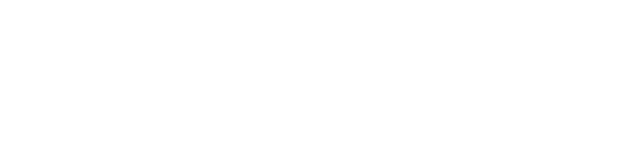
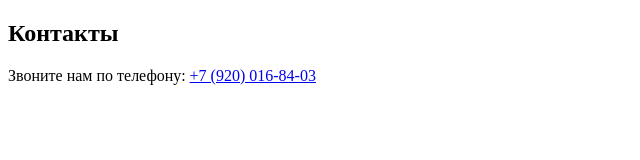
Before and after one commit to demon166/test, a plain HTML site: page index.html in a window 1280 px wide. Shown: the whole page, without its empty margins (0-640 px from the left). Drawn offline with Linux system fonts and the light colour scheme.

Commit message:
Создал раздел "Контакты"

```diff
--- a/index.html
+++ b/index.html
@@ -7,6 +7,11 @@
     <title>Document</title>
 </head>
 <body>
-
+    <section>
+        <h1>Контакты</h1>
+        <div>
+            <p>Звоните нам по телефону: <a href="tel:89200168403">+7 (920) 016-84-03</a></p>
+        </div>
+    </section>
 </body>
 </html>
```
